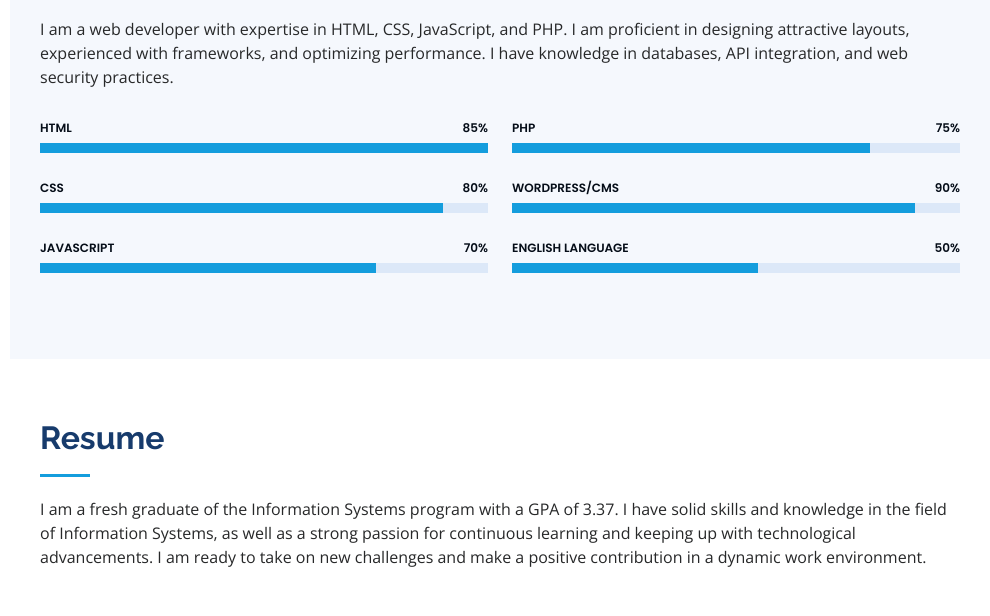
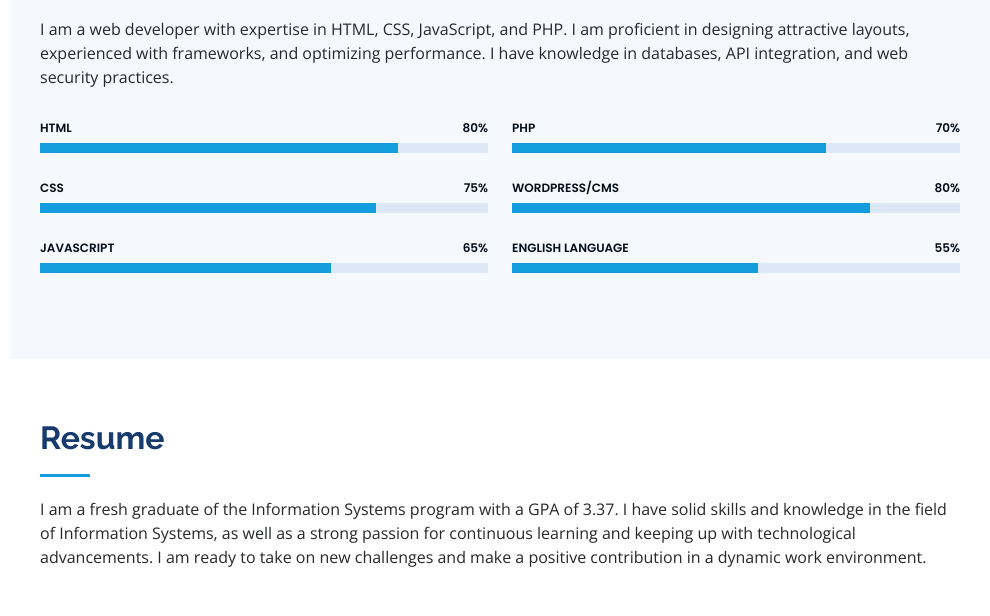
Before and after one commit to NurizkiAnsyah22/myprofile, a plain HTML site: page index.html in a window 1280 px wide. Shown: the part 1513-2129 px from the top of the page, without its empty margins (290-1280 px from the left). Drawn offline with nearby package versions, Linux system fonts and the light colour scheme.

Commit message:
update skill

```diff
--- a/index.html
+++ b/index.html
@@ -140,44 +140,44 @@
           <div class="row skills-content">
             <div class="col-lg-6" data-aos="fade-up">
               <div class="progress">
-                <span class="skill">HTML <i class="val">85%</i></span>
+                <span class="skill">HTML <i class="val">80%</i></span>
                 <div class="progress-bar-wrap">
-                  <div class="progress-bar" role="progressbar" aria-valuenow="100" aria-valuemin="0" aria-valuemax="100"></div>
+                  <div class="progress-bar" role="progressbar" aria-valuenow="80" aria-valuemin="0" aria-valuemax="100"></div>
                 </div>
               </div>
 
               <div class="progress">
-                <span class="skill">CSS <i class="val">80%</i></span>
+                <span class="skill">CSS <i class="val">75%</i></span>
                 <div class="progress-bar-wrap">
-                  <div class="progress-bar" role="progressbar" aria-valuenow="90" aria-valuemin="0" aria-valuemax="100"></div>
+                  <div class="progress-bar" role="progressbar" aria-valuenow="75" aria-valuemin="0" aria-valuemax="100"></div>
                 </div>
               </div>
 
               <div class="progress">
-                <span class="skill">JavaScript <i class="val">70%</i></span>
+                <span class="skill">JavaScript <i class="val">65%</i></span>
                 <div class="progress-bar-wrap">
-                  <div class="progress-bar" role="progressbar" aria-valuenow="75" aria-valuemin="0" aria-valuemax="100"></div>
+                  <div class="progress-bar" role="progressbar" aria-valuenow="65" aria-valuemin="0" aria-valuemax="100"></div>
                 </div>
               </div>
             </div>
 
             <div class="col-lg-6" data-aos="fade-up" data-aos-delay="100">
               <div class="progress">
-                <span class="skill">PHP <i class="val">75%</i></span>
+                <span class="skill">PHP <i class="val">70%</i></span>
+                <div class="progress-bar-wrap">
+                  <div class="progress-bar" role="progressbar" aria-valuenow="70" aria-valuemin="0" aria-valuemax="100"></div>
+                </div>
+              </div>
+
+              <div class="progress">
+                <span class="skill">WordPress/CMS <i class="val">80%</i></span>
                 <div class="progress-bar-wrap">
                   <div class="progress-bar" role="progressbar" aria-valuenow="80" aria-valuemin="0" aria-valuemax="100"></div>
                 </div>
               </div>
 
               <div class="progress">
-                <span class="skill">WordPress/CMS <i class="val">90%</i></span>
-                <div class="progress-bar-wrap">
-                  <div class="progress-bar" role="progressbar" aria-valuenow="90" aria-valuemin="0" aria-valuemax="100"></div>
-                </div>
-              </div>
-
-              <div class="progress">
-                <span class="skill">English language <i class="val">50%</i></span>
+                <span class="skill">English language <i class="val">55%</i></span>
                 <div class="progress-bar-wrap">
                   <div class="progress-bar" role="progressbar" aria-valuenow="55" aria-valuemin="0" aria-valuemax="100"></div>
                 </div>
@@ -278,9 +278,7 @@
         <div class="container">
           <div class="section-title">
             <h2>Portfolio</h2>
-            <p>
-              I am a highly dedicated web developer with expertise in building modern and responsive websites. Through the use of HTML, CSS, JavaScript, and PHP, I create engaging and functional user experiences.
-            </p>
+            <p>I am a highly dedicated web developer with expertise in building modern and responsive websites. Through the use of HTML, CSS, JavaScript, and PHP, I create engaging and functional user experiences.</p>
           </div>
 
           <div class="row" data-aos="fade-up">
@@ -389,17 +387,12 @@
       </section>
       <!-- End Portfolio Section -->
 
-
-
-
       <!-- ======= Contact Section ======= -->
       <section id="contact" class="contact">
         <div class="container">
           <div class="section-title">
             <h2>Contact</h2>
-            <p>
-              Please feel free to reach out to me. I warmly invite you to contact me and have further discussions about exciting job opportunities or collaborative projects.
-            </p>
+            <p>Please feel free to reach out to me. I warmly invite you to contact me and have further discussions about exciting job opportunities or collaborative projects.</p>
           </div>
 
           <div class="row" data-aos="fade-in">
```
